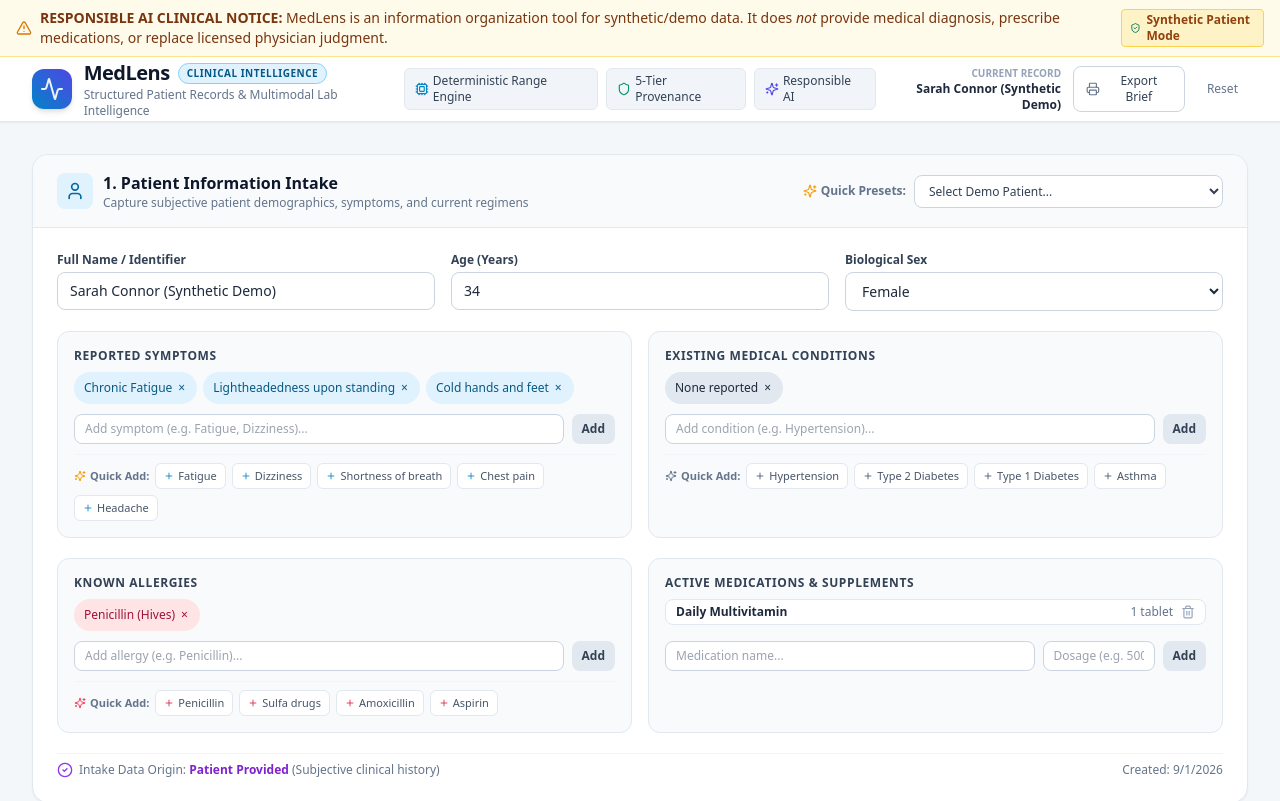
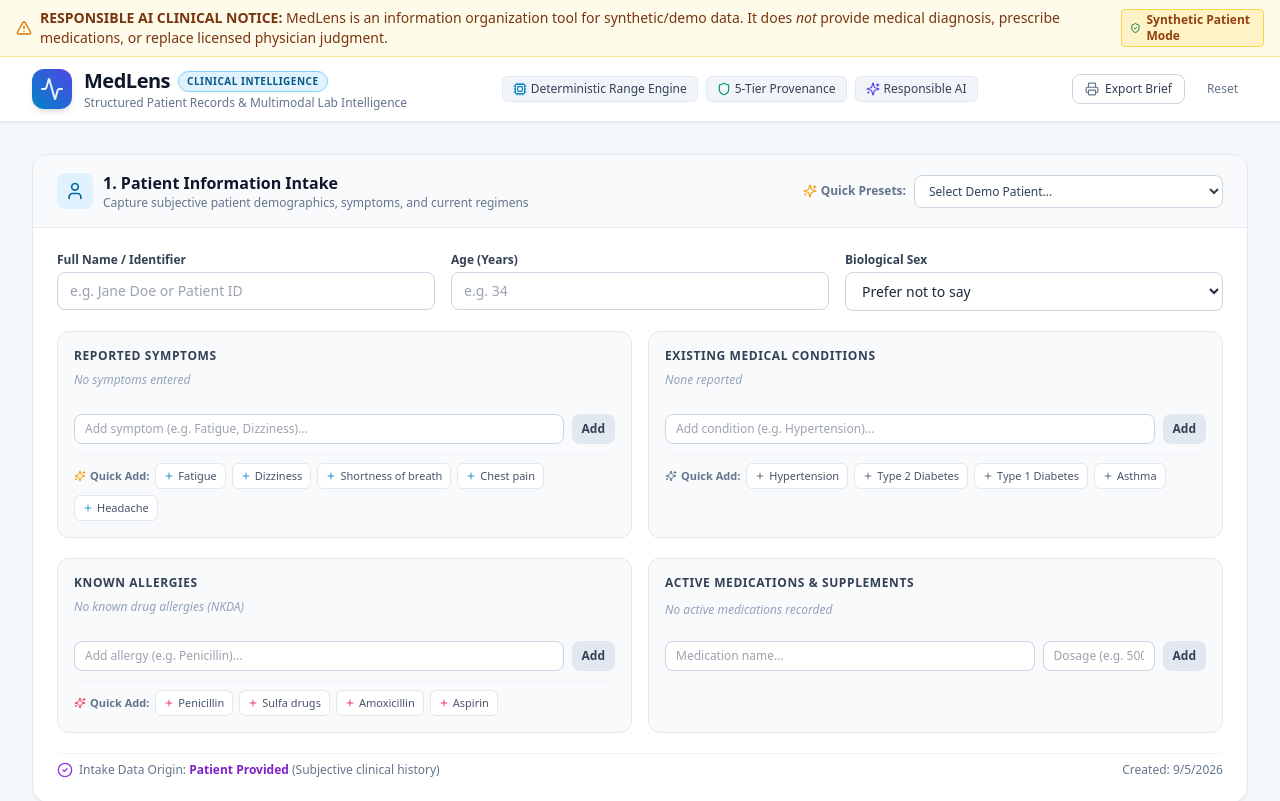
Before and after one commit to sriramojusrimansai2007-ux/Medlens, a Next.js app: page / in a window 1280 px wide. Shown: the top 801 px of the page. Built offline with nearby package versions, Linux system fonts and the light colour scheme.

Commit message:
feat: default patient intake form to clean blank state and resolve git index

```diff
--- a/src/app/page.tsx
+++ b/src/app/page.tsx
@@ -2,7 +2,7 @@
 
 import React, { useState } from "react";
 import { PatientIntake, LabResult, PatientSummary } from "@/lib/types";
-import { SYNTHETIC_PATIENTS, SAMPLE_REPORTS } from "@/lib/mockData";
+import { SYNTHETIC_PATIENTS, SAMPLE_REPORTS, BLANK_PATIENT } from "@/lib/mockData";
 import { DisclaimerBanner } from "@/components/DisclaimerBanner";
 import { Header } from "@/components/Header";
 import { PatientIntakeForm } from "@/components/PatientIntakeForm";
@@ -15,8 +15,8 @@ import { SideBySideViewer } from "@/components/SideBySideViewer";
 import { Shield, Sparkles, CheckCircle2, FileSpreadsheet } from "lucide-react";
 
 export default function MedLensDashboard() {
-  // 1. Patient Intake State (Default to Sarah Connor for immediate demo readiness)
-  const [patient, setPatient] = useState<PatientIntake>(SYNTHETIC_PATIENTS[0]);
+  // 1. Patient Intake State (Blank clean initial state)
+  const [patient, setPatient] = useState<PatientIntake>(BLANK_PATIENT);
 
   // 2. Structured Lab Results State
   const [labResults, setLabResults] = useState<LabResult[]>([]);
@@ -152,7 +152,7 @@ export default function MedLensDashboard() {
   // Reset Dashboard
   const handleReset = () => {
     if (confirm("Reset dashboard to clean state?")) {
-      setPatient(SYNTHETIC_PATIENTS[0]);
+      setPatient(BLANK_PATIENT);
       setLabResults([]);
       setSummary(undefined);
       setSourceReportText("");
--- a/src/components/PatientIntakeForm.tsx
+++ b/src/components/PatientIntakeForm.tsx
@@ -1,6 +1,6 @@
 import React, { useState } from "react";
 import { PatientIntake, Medication } from "@/lib/types";
-import { SYNTHETIC_PATIENTS } from "@/lib/mockData";
+import { SYNTHETIC_PATIENTS, BLANK_PATIENT } from "@/lib/mockData";
 import { User, Plus, Trash2, Sparkles, CheckCircle2 } from "lucide-react";
 import {
   COMMON_SYMPTOMS,
@@ -162,11 +162,17 @@ export const PatientIntakeForm: React.FC<PatientIntakeFormProps> = ({ patient, o
           </span>
           <select
             aria-label="Select synthetic patient preset"
-            onChange={(e) => handleSelectPreset(e.target.value)}
+            value={SYNTHETIC_PATIENTS.some((p) => p.id === patient.id) ? patient.id : ""}
+            onChange={(e) => {
+              if (e.target.value === "__CLEAR__") {
+                onChange({ ...BLANK_PATIENT, id: `pat-${Date.now().toString(36)}`, createdAt: new Date().toISOString() });
+              } else if (e.target.value) {
+                handleSelectPreset(e.target.value);
+              }
+            }}
             className="text-xs bg-white border border-slate-300 rounded-lg px-2.5 py-1.5 font-medium text-slate-700 focus:outline-none focus:ring-2 focus:ring-sky-500 shadow-2xs"
-            defaultValue=""
           >
-            <option value="" disabled>
+            <option value="">
               Select Demo Patient...
             </option>
             {SYNTHETIC_PATIENTS.map((p) => (
@@ -174,6 +180,9 @@ export const PatientIntakeForm: React.FC<PatientIntakeFormProps> = ({ patient, o
                 {p.fullName} ({p.age}y/o, {p.sex})
               </option>
             ))}
+            {(patient.fullName || patient.age > 0 || patient.symptoms.length > 0) && (
+              <option value="__CLEAR__">-- Reset to Blank Form --</option>
+            )}
           </select>
         </div>
       </div>
@@ -188,7 +197,7 @@ export const PatientIntakeForm: React.FC<PatientIntakeFormProps> = ({ patient, o
             <input
               id="patient-name"
               type="text"
-              required
+              placeholder="e.g. Jane Doe or Patient ID"
               value={patient.fullName}
               onChange={(e) => onChange({ ...patient, fullName: e.target.value })}
               className="w-full px-3 py-2 rounded-lg border border-slate-300 text-slate-800 text-sm focus:ring-2 focus:ring-sky-500 focus:outline-none"
@@ -204,9 +213,12 @@ export const PatientIntakeForm: React.FC<PatientIntakeFormProps> = ({ patient, o
               type="number"
               min={0}
               max={120}
-              required
-              value={patient.age || ""}
-              onChange={(e) => onChange({ ...patient, age: parseInt(e.target.value) || 0 })}
+              placeholder="e.g. 34"
+              value={patient.age === 0 ? "" : patient.age}
+              onChange={(e) => {
+                const val = e.target.value;
+                onChange({ ...patient, age: val === "" ? 0 : parseInt(val, 10) || 0 });
+              }}
               className="w-full px-3 py-2 rounded-lg border border-slate-300 text-slate-800 text-sm focus:ring-2 focus:ring-sky-500 focus:outline-none"
             />
           </div>
@@ -217,14 +229,14 @@ export const PatientIntakeForm: React.FC<PatientIntakeFormProps> = ({ patient, o
             </label>
             <select
               id="patient-sex"
-              value={patient.sex}
+              value={patient.sex || "Prefer not to say"}
               onChange={(e) => onChange({ ...patient, sex: e.target.value as any })}
               className="w-full px-3 py-2 rounded-lg border border-slate-300 text-slate-800 text-sm focus:ring-2 focus:ring-sky-500 focus:outline-none bg-white"
             >
+              <option value="Prefer not to say">Prefer not to say</option>
               <option value="Female">Female</option>
               <option value="Male">Male</option>
               <option value="Other">Other</option>
-              <option value="Prefer not to say">Prefer not to say</option>
             </select>
           </div>
         </div>
--- a/src/lib/gemini.ts
+++ b/src/lib/gemini.ts
@@ -246,8 +246,11 @@ function buildDeterministicSafeSummary(
   const hasAbnormal = labResults.some((r) => r.referenceStatus === "LOW" || r.referenceStatus === "HIGH");
   const noRangeCount = labResults.filter((r) => r.referenceStatus === "NOT_PROVIDED").length;
 
-  let summaryText = `Hello, here is a clear summary of your recorded health information and recent lab tests.\n\n`;
-  summaryText += `Your profile notes symptoms of ${patient.symptoms.join(", ") || "general wellness review"} and current medications including ${patient.medications.map((m) => m.name).join(", ") || "none"}.\n\n`;
+  const greeting = patient.fullName ? `Hello ${patient.fullName}, here` : "Hello, here";
+  let summaryText = `${greeting} is a clear summary of your recorded health information and recent lab tests.\n\n`;
+  const symptomsDesc = patient.symptoms && patient.symptoms.length > 0 ? `symptoms of ${patient.symptoms.join(", ")}` : "general clinical review";
+  const medsDesc = patient.medications && patient.medications.length > 0 ? `current medications including ${patient.medications.map((m) => m.name).join(", ")}` : "no active medications recorded";
+  summaryText += `Your profile notes ${symptomsDesc} and ${medsDesc}.\n\n`;
 
   if (hasAbnormal) {
     const flagged = labResults.filter((r) => r.referenceStatus === "LOW" || r.referenceStatus === "HIGH");
@@ -319,10 +322,11 @@ STRICT RESPONSIBLE AI & SAFETY RULES:
 6. Provide 2-3 thoughtful questions the patient can ask their doctor during their next visit.`;
 
   const userPrompt = `PATIENT CONTEXT:
-Age: ${patient.age} | Sex: ${patient.sex}
-Symptoms: ${patient.symptoms.join(", ") || "None reported"}
-Existing Conditions: ${patient.existingConditions.join(", ") || "None reported"}
-Current Medications: ${patient.medications.map((m) => `${m.name} (${m.dosage || "dosage unspecified"})`).join(", ") || "None"}
+Patient Identifier: ${patient.fullName || "Unspecified"}
+Age: ${patient.age > 0 ? `${patient.age} years old` : "Unspecified"} | Biological Sex: ${patient.sex}
+Symptoms: ${patient.symptoms.length > 0 ? patient.symptoms.join(", ") : "None reported"}
+Existing Conditions: ${patient.existingConditions.length > 0 ? patient.existingConditions.join(", ") : "None reported"}
+Current Medications: ${patient.medications.length > 0 ? patient.medications.map((m) => `${m.name} (${m.dosage || "dosage unspecified"})`).join(", ") : "None reported"}
 
 LABORATORY FINDINGS:
 ${JSON.stringify(labDataDigest, null, 2)}
--- a/src/lib/mockData.ts
+++ b/src/lib/mockData.ts
@@ -1,5 +1,19 @@
 import { PatientIntake, LabResult } from "./types";
 import { evaluateReferenceStatus } from "./rangeEngine";
+
+export const BLANK_PATIENT: PatientIntake = {
+  id: "pat-initial",
+  fullName: "",
+  age: 0,
+  sex: "Prefer not to say",
+  symptoms: [],
+  existingConditions: [],
+  allergies: [],
+  medications: [],
+  notes: "",
+  provenance: "PATIENT_PROVIDED",
+  createdAt: new Date().toISOString(),
+};
 
 export const SYNTHETIC_PATIENTS: PatientIntake[] = [
   {
```
